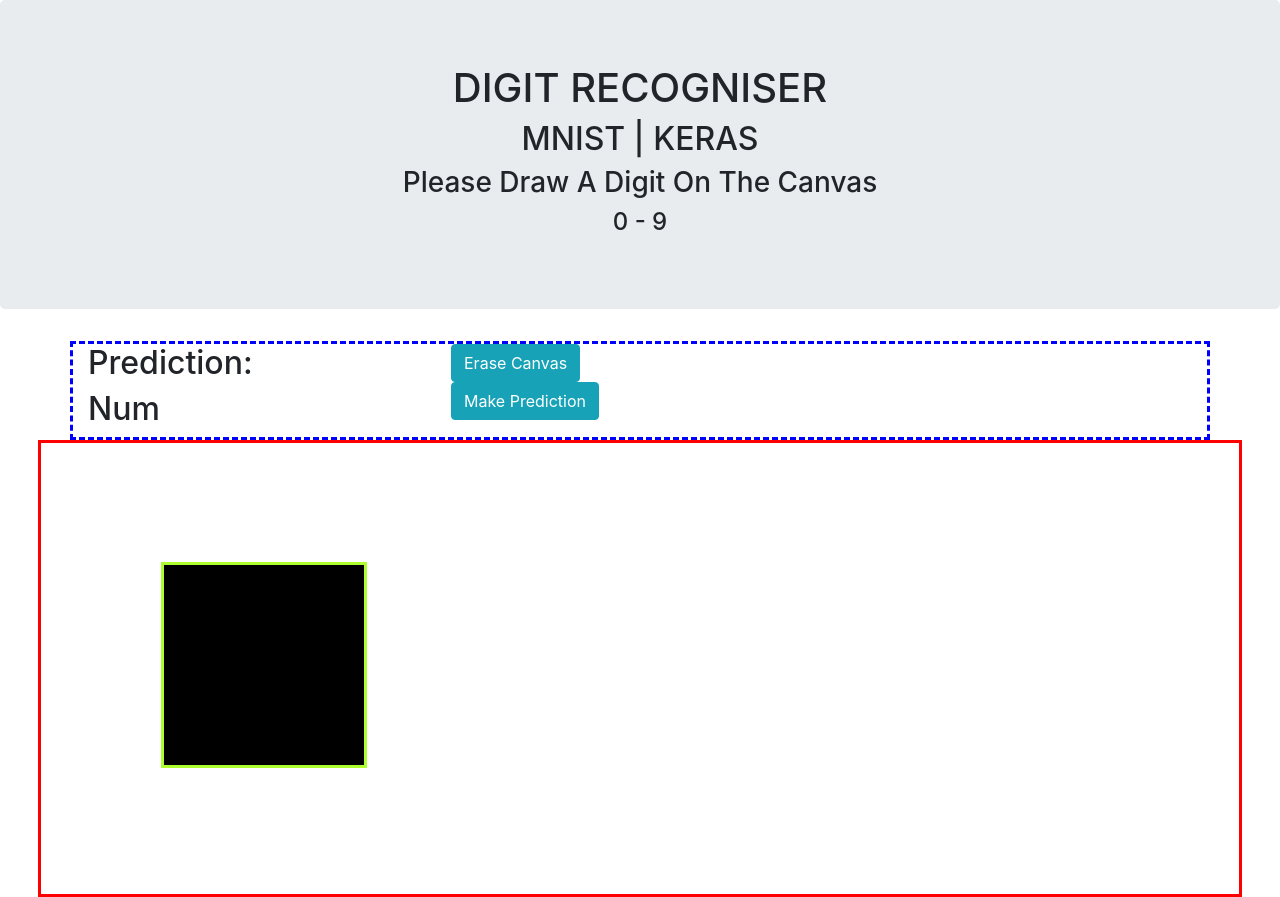
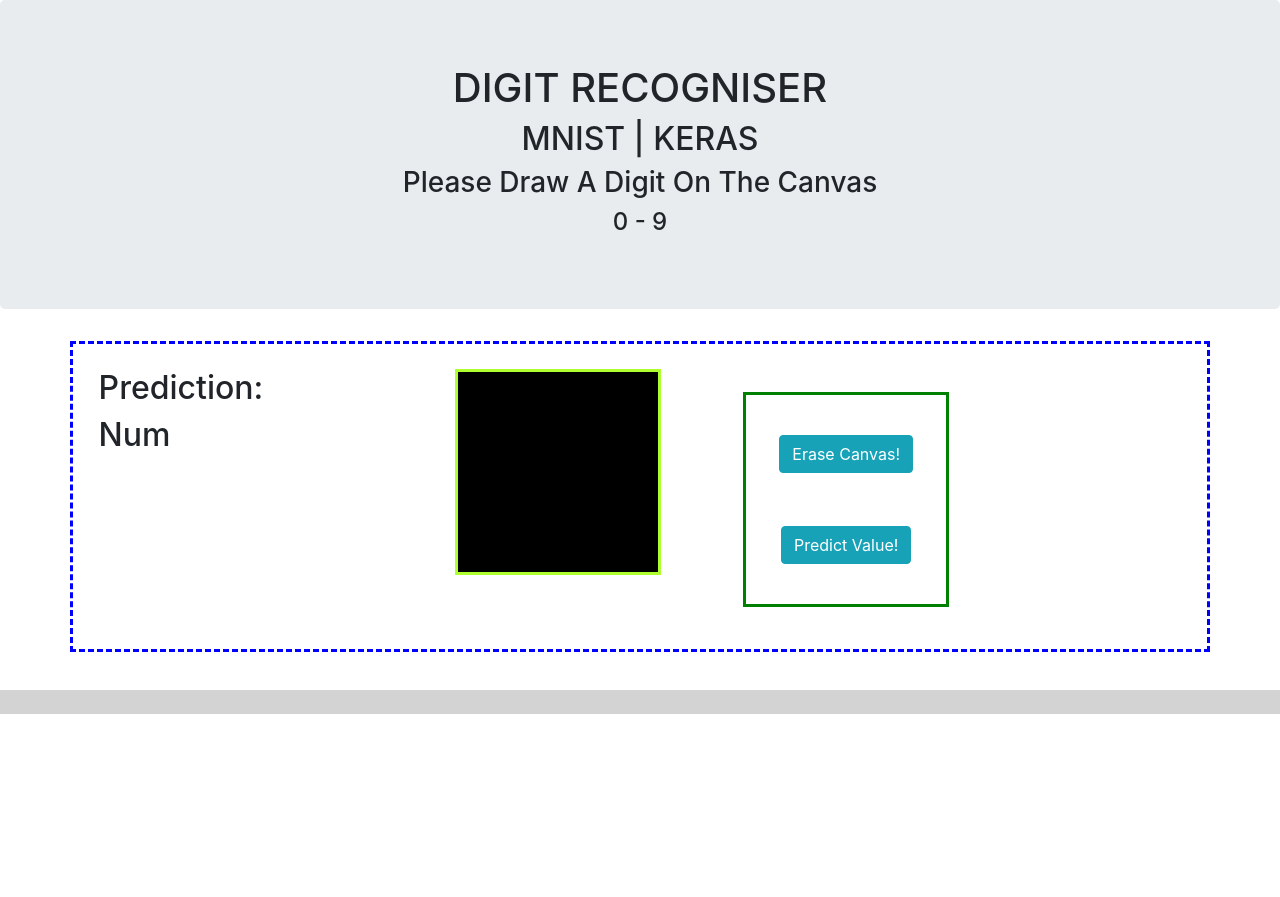
Before and after one commit to MorganReilly/HandwrittenDigitRecogniser, a Flask app: page / in a window 1280 px wide. After the commit the page ends 714 px from the top, so only its background shows below. Run offline with Flask 2, Linux system fonts and the light colour scheme; a map, chart or similar area stays blank; some libraries are stand-ins or nearby versions.

Commit message:
UI Design
Added a nicer UI
Need to add some documentation to the repo but that can be done over the weekend

```diff
--- a/webapp/static/css/mnist-input.css
+++ b/webapp/static/css/mnist-input.css
@@ -2,57 +2,62 @@ canvas {
     background-color: black;
     border-color: greenyellow;
     border-style: solid;
-    margin: 10%;
 }
 
 .container {
     border-color: blue;
     border-style: dashed;
+    padding: 2%;
+
 }
 
 .canvas {
+    /*
     border-color: red;
     border-style: solid;
-    margin-left: 3%;
-    margin-right: 3%;
-}
-
-#body_div {
-    background-color: grey;
+     */
 }
 
 #info {
-    border-color: red;
-    border-style: solid;
     width: 60%;
     float: left;
     text-align: center;
 }
 
-#input {
-    border-color: orange;
-    border-style: solid;
-    width: 40%;
-    float: right;
-    text-align: right;
+footer {
+    margin-top: 3%;
+    background-color: lightgray;
 }
 
-#predict_button {
-    border-color: yellow;
-    border-style: solid;
-    width: 50%;
-    float: right;
-    text-align: right;
-}
-
-#erase_button {
+.form-group {
     border-color: green;
     border-style: solid;
-    width: 50%;
-    float: left;
-    text-align: left;
+    margin-left: 7%;
+    margin-top: 2%;
+    padding: 3%;
+    text-align: center;
 }
 
 .selector-for-some-widget {
     box-sizing: content-box;
 }
+
+.erase_button{
+    /*
+    border-color: red;
+    border-style: solid;
+     */
+    padding-top: 5%;
+    padding-bottom: 5%;
+    margin-bottom: 5%;
+}
+
+.submit_button{
+    /*
+    border-color: red;
+    border-style: solid;
+     */
+    padding-top: 5%;
+    padding-bottom: 5%;
+    margin-top: 30%;
+}
--- a/webapp/templates/mnist-input.html
+++ b/webapp/templates/mnist-input.html
@@ -38,22 +38,31 @@
             <h2>Prediction: </h2>
             <h2 id="prediction">Num</h2>
         </div>
+
+        <!-- Canvas -->
+        <div class="canvas">
+            <canvas id="canvasMNIST" width="200" , height="200">
+                Sorry, this browser does not support &lt;canvas&gt; element.
+            </canvas>
+            <img id="canvasMNIST">
+        </div>
         <!-- Buttons -->
         <div class="form-group">
-            <button type="button" class="btn btn-info" id="clr" onclick="erase()">Erase Canvas</button>
-            <form method="POST">
-                <button type="button" class="btn btn-info" id="publish" onclick="send()">Make Prediction</button>
-            </form>
+            <div class="erase_button">
+                <button type="button" class="btn btn-info" id="clr" onclick="erase()">Erase Canvas!</button>
+            </div>
+            <div class="submit_button">
+                <form method="POST">
+                    <button type="button" class="btn btn-info" id="publish" onclick="send()">Predict Value!</button>
+                </form>
+            </div>
         </div>
     </div>
 </div>
-<!-- Canvas -->
-<div class="canvas">
-    <canvas id="canvasMNIST" width="200" , height="200">
-        Sorry, this browser does not support &lt;canvas&gt; element.
-    </canvas>
-    <img id="canvasMNIST">
-</div>
+<footer class="page-footer font-small blue pt-4">
+
+</footer>
+
 
 </body>
 
```
Also changed, not shown: webapp/img_manipulation/brightened_img.png, webapp/img_manipulation/canvas_grab.png, webapp/img_manipulation/contrasted_img.png, webapp/img_manipulation/greyscale_img.png, webapp/img_manipulation/resized_img.png, webapp/img_manipulation/sharpened_img.png.
